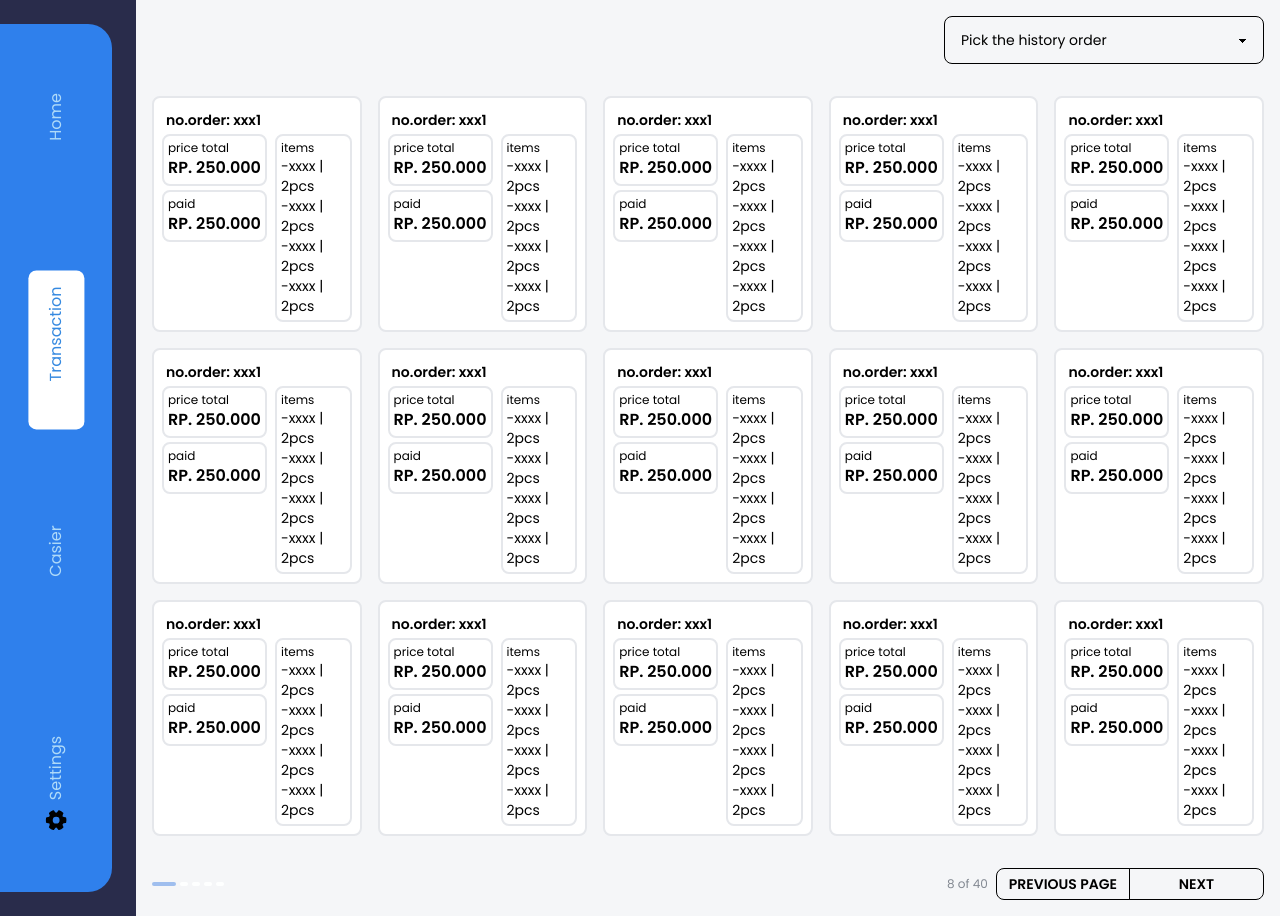
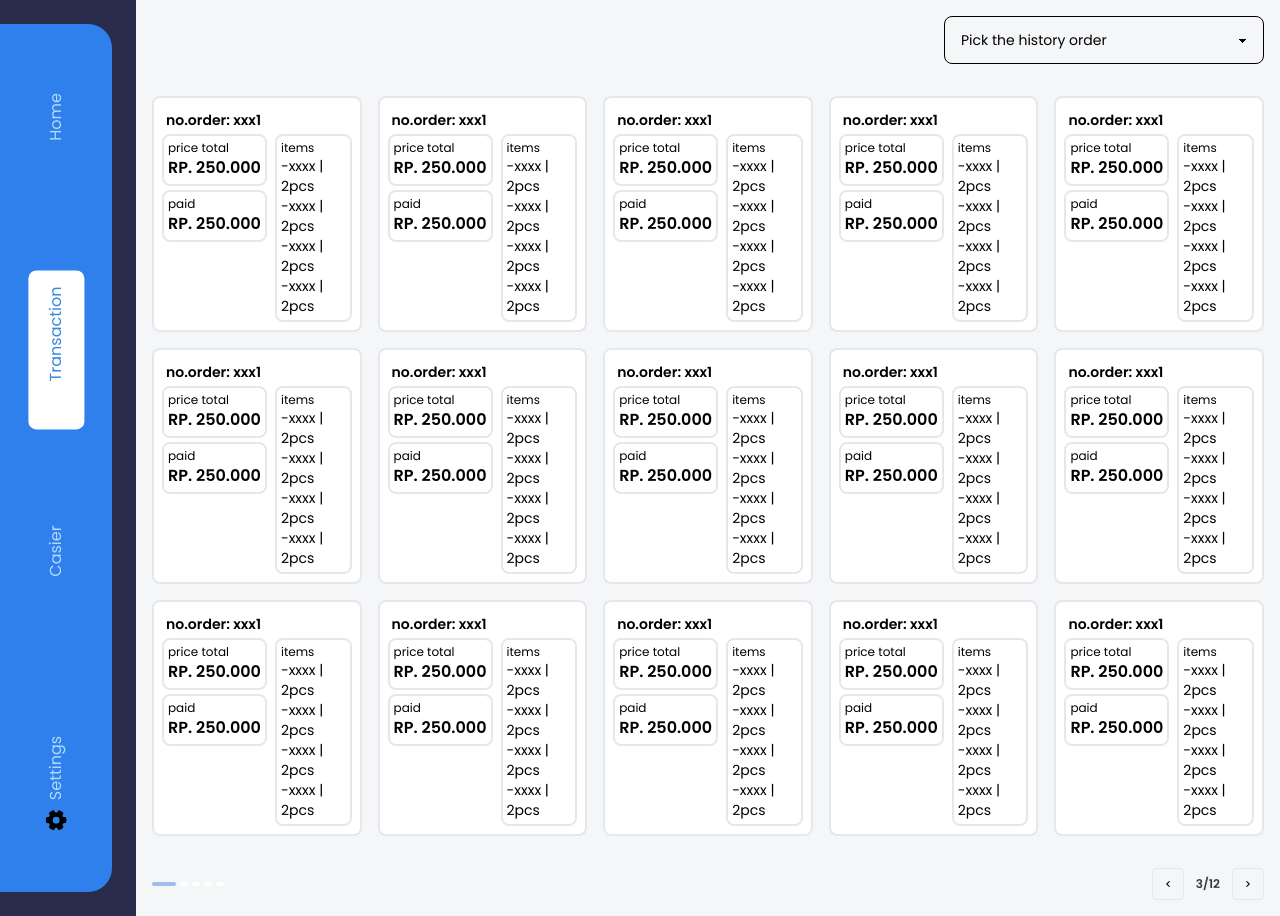
Before and after one commit to muhahsanarifin/tuuhard, a Next.js app: page /transaction in a window 1280 px wide. Built offline with nearby package versions, Linux system fonts and the light colour scheme; some icons are missing.

Commit message:
Update Pagination.tsx

```diff
--- a/src/components/Pagination.tsx
+++ b/src/components/Pagination.tsx
@@ -3,13 +3,59 @@
 import React from "react";
 
 export const Button: React.FC<{}> = () => {
+  const handlePreviousPage = () => {
+    console.log("Test previous page!");
+  };
+
+  const handleNextPage = () => {
+    console.log("Test next page!");
+  };
+
   return (
     <>
-      <div className="join grid grid-cols-2">
-        <button className="join-item btn btn-sm btn-outline">
-          Previous page
+      <div className="inline-flex items-center justify-center gap-3">
+        <button
+          className="inline-flex h-8 w-8 items-center justify-center rounded border border-primary-border-c bg-pb-bg text-gray-900 rtl:rotate-180"
+          onClick={handlePreviousPage}
+        >
+          <span className="sr-only">Next Page</span>
+          <svg
+            xmlns="http://www.w3.org/2000/svg"
+            className="h-3 w-3"
+            viewBox="0 0 20 20"
+            fill="currentColor"
+          >
+            <path
+              fillRule="evenodd"
+              d="M12.707 5.293a1 1 0 010 1.414L9.414 10l3.293 3.293a1 1 0 01-1.414 1.414l-4-4a1 1 0 010-1.414l4-4a1 1 0 011.414 0z"
+              clipRule="evenodd"
+            />
+          </svg>
         </button>
-        <button className="join-item btn btn-sm btn-outline">Next</button>
+
+        <p className="text-xs text-bf-c font-semibold">
+          3<span className="mx-0.25">/</span>
+          12
+        </p>
+
+        <button
+          className="inline-flex h-8 w-8 items-center justify-center rounded border border-primary-border-c bg-nb-bg text-gray-900 rtl:rotate-180"
+          onClick={handleNextPage}
+        >
+          <span className="sr-only">Next Page</span>
+          <svg
+            xmlns="http://www.w3.org/2000/svg"
+            className="h-3 w-3"
+            viewBox="0 0 20 20"
+            fill="currentColor"
+          >
+            <path
+              fillRule="evenodd"
+              d="M7.293 14.707a1 1 0 010-1.414L10.586 10 7.293 6.707a1 1 0 011.414-1.414l4 4a1 1 0 010 1.414l-4 4a1 1 0 01-1.414 0z"
+              clipRule="evenodd"
+            />
+          </svg>
+        </button>
       </div>
     </>
   );
@@ -29,11 +75,6 @@
             ></li>
           ))}
         </ul>
-        <div className="ml-auto flex items-center">
-          <p className="text-xs text-[#828891]">
-            <span>8 </span>of<span> 40</span>
-          </p>
-        </div>
       </div>
     </>
   );
```
